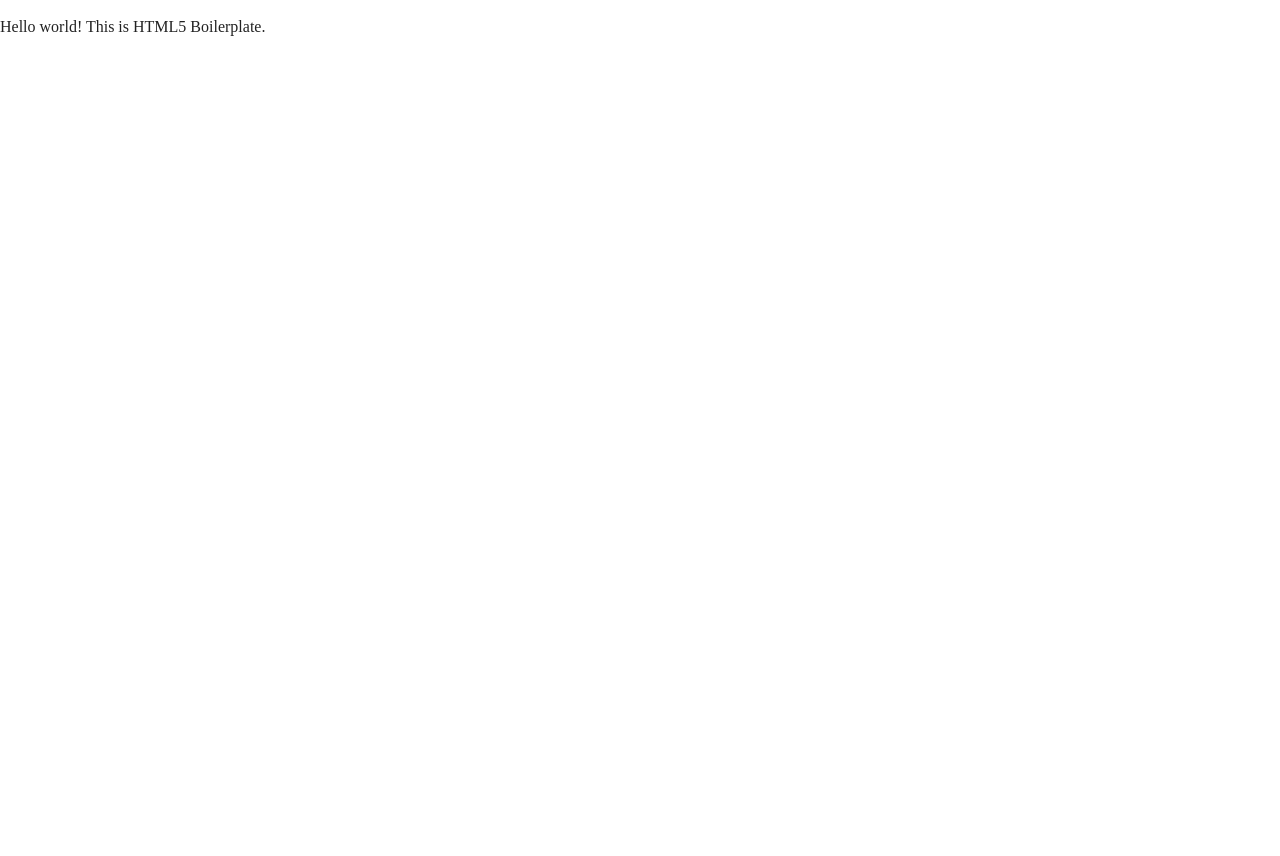
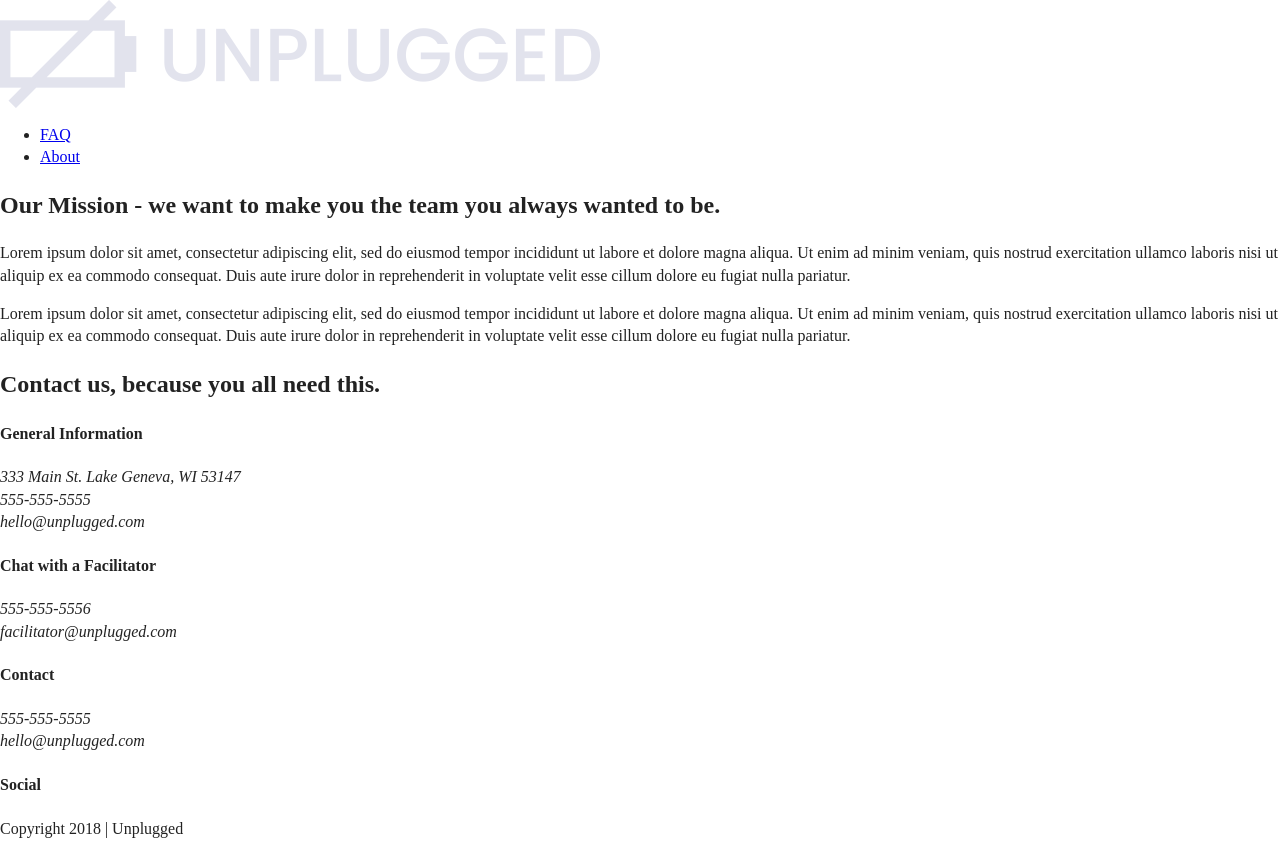
Before and after one commit to amandajscott/unplugged-web-dev, a website: page about/index.html in a window 1280 px wide. Before the commit the page ends 800 px from the top, so only its background shows below. Drawn offline with Linux system fonts and the light colour scheme; files whose address does not match are found by name.

Commit message:
Coded About page

```diff
--- a/about/index.html
+++ b/about/index.html
@@ -24,8 +24,112 @@
 
 <body>
 
+  <header>
+    <div class="content-wrapper">
+      <a href="#"><img src="img/unpluggedlogo.png" alt="unplugged logo"></a>
+      <div class="header-divider">
+      </div>
+    <nav>
+      <ul>
+        <li><a href="faq/index.html" target="_blank">FAQ</a></li>
+        <li><a href="about.index.html" target="_blank">About</a></li>
+      </ul>
+    </nav>
+  </div>
+  </header>
+
+  <main>
+
+    <section class="mission">
+      <div class="content-wrapper">
+        <h2>Our Mission - we want to make you the team you always wanted to be.</h2>
+        <div class="mission-content">
+          <p>
+            Lorem ipsum dolor sit amet, consectetur adipiscing elit, sed do eiusmod tempor incididunt ut labore et dolore magna aliqua. Ut enim ad minim veniam, quis nostrud exercitation ullamco laboris nisi ut aliquip ex ea commodo consequat. Duis aute irure dolor
+            in reprehenderit in voluptate velit esse cillum dolore eu fugiat nulla pariatur.
+          </p>
+          <p>
+              Lorem ipsum dolor sit amet, consectetur adipiscing elit, sed do eiusmod tempor incididunt ut labore et dolore magna aliqua. Ut enim ad minim veniam, quis nostrud exercitation ullamco laboris nisi ut aliquip ex ea commodo consequat. Duis aute irure dolor
+              in reprehenderit in voluptate velit esse cillum dolore eu fugiat nulla pariatur.
+          </p>
+        </div>
+      </div>
+    </section>
+
+    <section class="map">
+      <figure>
+      </figure>
+    </section>
+
+    <section class="contact-section">
+      <div class="content-wrapper">
+        <h2>Contact us, because you all need this.</h2>
+      </div>
+      <div class="contact-content">
+      </div>
+      <div>
+        <h4>General Information</h4>
+        <address>
+          <p>
+            333 Main St. Lake Geneva, WI 53147<br>
+            555-555-5555<br>
+            hello@unplugged.com
+          </p>
+        </address>
+      </div>
+      <div>
+        <h4>Chat with a Facilitator</h4>
+        <address>
+          <p>
+            555-555-5556<br>
+            facilitator@unplugged.com
+          </p>
+        </address>
+      </div>
+
+
+    </section>
+
+  </main>
+
+  <footer>
+    <div class="content-wrapper">
+      <div class="footer-content">
+        <div class="contact">
+          <h4>Contact</h4>
+          <address>
+            <p>
+              555-555-5555<br>
+              hello@unplugged.com
+            </p>
+          </address>
+          </div>
+          <div class="social">
+            <h4>Social</h4>
+            <div class="social-icons">
+              <p>
+                <a href="https://www.facebook.com/Skillcrush/" target="_blank"></a>
+              </p>
+              <p>
+                <a href="https://www.twitter.com/Skillcrush" target="_blank"></a>
+              </p>
+              <p>
+                <a href="https://www.instagram.com/skillcrush" target="_blank"></a>
+              </p>
+            </div>
+            <p><a href="https://www.facebook.com/yoursite" target="_blank" rel="noopener"></a></p>
+            <!-- other social links here -->
+          </div>
+        </div>
+      </div> <!-- footer content ends -->
+    </div>
+    <!-- footer content-wrapper ends -->
+    <div class="copyright">
+      <p>Copyright 2018 | Unplugged</p>
+    </div>
+  </footer>
+
   <!-- Add your site or application content here -->
-  <p>Hello world! This is HTML5 Boilerplate.</p>
   <script src="../js/vendor/modernizr-3.11.2.min.js"></script>
   <script src="../js/plugins.js"></script>
   <script src="../js/main.js"></script>
```
Also changed, not shown: 1 other file.
